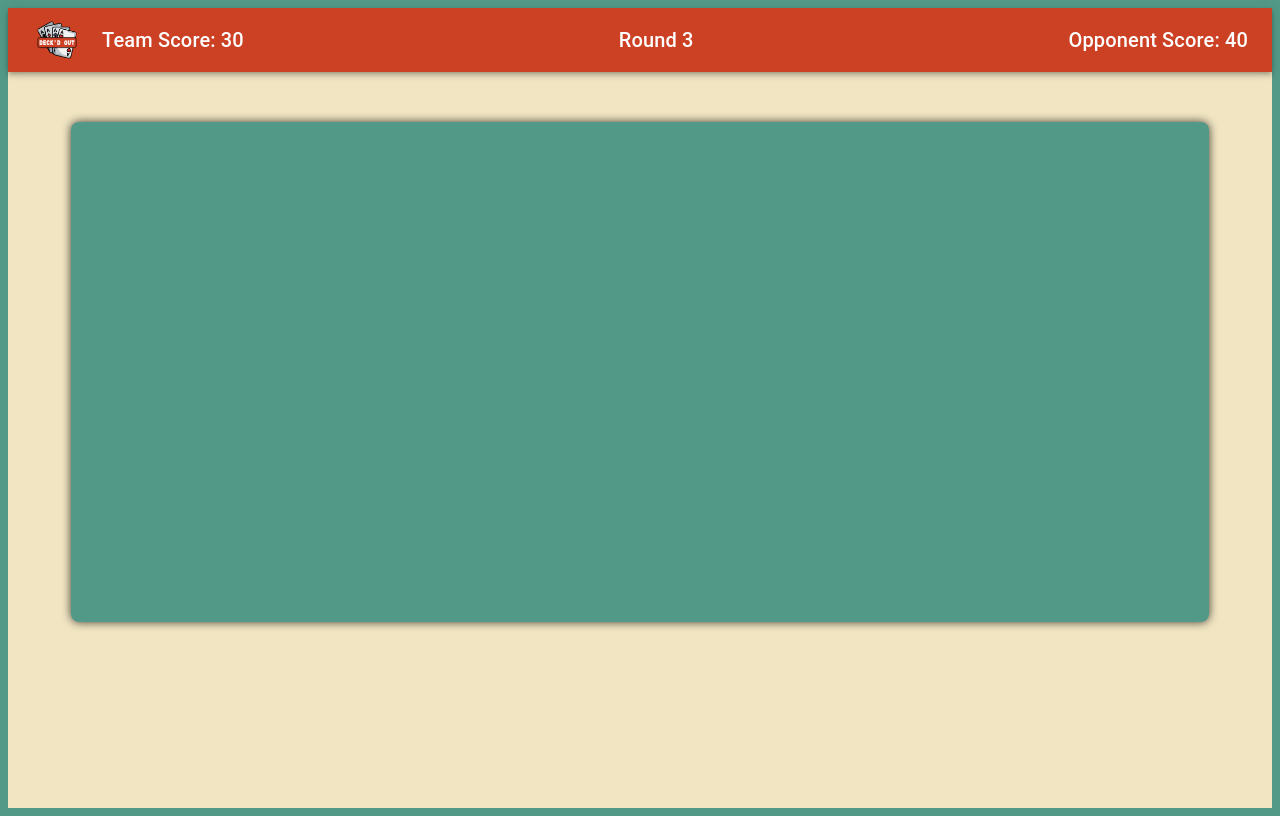
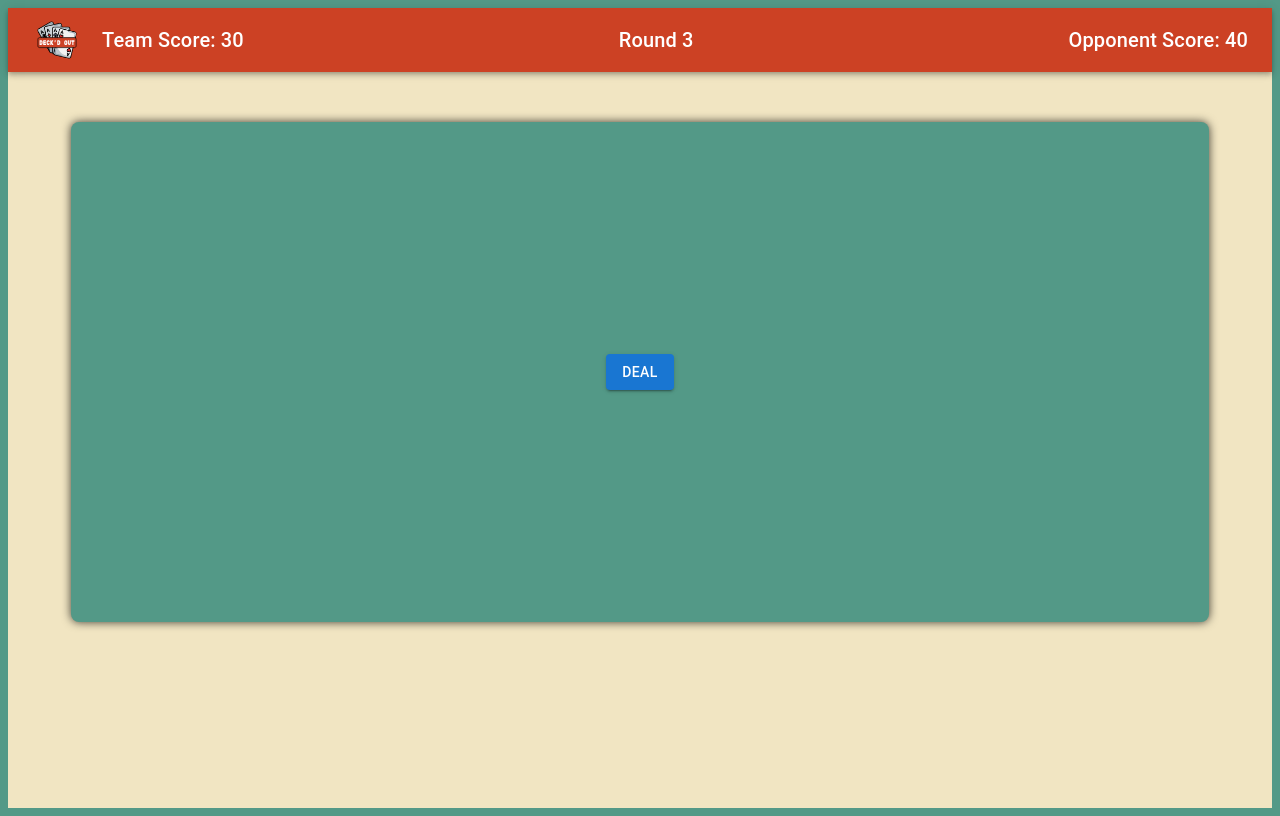
Before and after one commit to NellyBoi18/Deckd-Out, a React (Create React App) app in the folder cardgamehubfrontend/: page /spades in a window 1280 px wide. Built offline with nearby package versions, Linux system fonts and the light colour scheme.

Commit message:
added deal button

```diff
--- a/cardgamehubfrontend/src/component/game-screens/SpadesDefault.js
+++ b/cardgamehubfrontend/src/component/game-screens/SpadesDefault.js
@@ -54,9 +54,14 @@ function SpadesDefault() {
             height: '500px',
             margin: '50px auto',
             transition: 'box-shadow 0.3s',
-            boxShadow: '0px 0px 10px 0px rgba(0,0,0,0.75)'
+            boxShadow: '0px 0px 10px 0px rgba(0,0,0,0.75)',
+            display: 'flex',
+            alignItems: 'center',
+            justifyContent: 'center'
         }}
-        />
+        >
+          <Button variant="contained" color="primary">Deal</Button>
+        </Box>
     </div>
   );
 }
```
